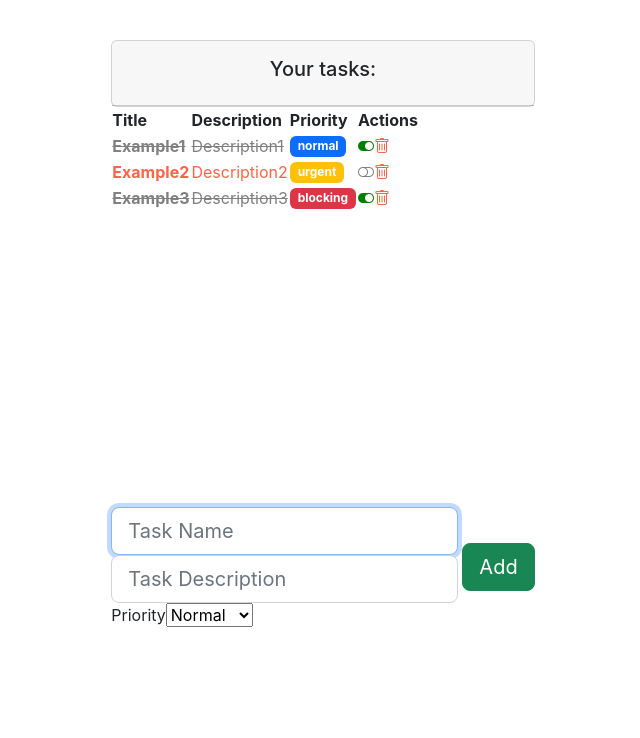
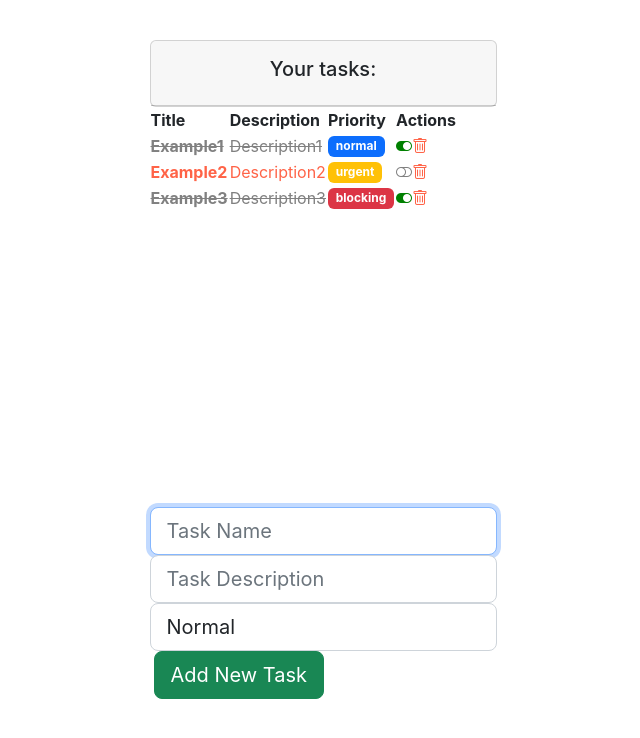
Before and after one commit to gioantonucci/OpenBootcamp, a React (Create React App) app in the folder React/hola-mundo/: page / in a window 1280 px wide. Shown: the top 738 px of the page, without its empty margins (317-957 px from the left). Built offline with nearby package versions, Linux system fonts and the light colour scheme.

Commit message:
task style

```diff
--- a/React/hola-mundo/src/components/container/task_list.jsx
+++ b/React/hola-mundo/src/components/container/task_list.jsx
@@ -35,7 +35,10 @@ const TaskListComponent = () => {
   //Control del ciclo de vida del componetne
   useEffect(() => {
     //console.log("Task State has been modified");
+    setTimeout(() =>{
     setLoading(false);
+  }, 2000 )
+
     return () => {
       // console.log("TaskList component is going to unmount...");
     };
@@ -107,6 +110,12 @@ const TaskListComponent = () => {
     );
   }
 
+  const loadingStyle = {
+    color: 'grey',
+    fontSize: '30px',
+    fontWeight: 'bold'
+  }
+
   return (
     <div>
       <div className="col-12">
@@ -122,10 +131,10 @@ const TaskListComponent = () => {
           data-mbd-perfect-scrollbar="true"
           style={{ position: "relative", height: "400px" }}
         >
-          {tasksTable}
+          {loading ? (<p style={loadingStyle}>Loading tasks...</p>) : tasksTable}
         </div>
       </div>
-      <TaskForm add={addTask}></TaskForm>
+      <TaskForm add={addTask} length={tasks.length}></TaskForm>
     </div>
   );
 };
--- a/React/hola-mundo/src/components/pure/forms/taskForm.jsx
+++ b/React/hola-mundo/src/components/pure/forms/taskForm.jsx
@@ -3,7 +3,7 @@ import PropTypes from "prop-types";
 import { LEVELS } from "../../../models/levels.enum";
 import { Task } from "../../../models/task.class";
 
-const TaskForm = ({ add }) => {
+const TaskForm = ({ add, length }) => {
   const nameRef = useRef("");
   const descriptionRef = useRef("");
   const levelRef = useRef(LEVELS.NORMAL);
@@ -17,6 +17,19 @@ const TaskForm = ({ add }) => {
       levelRef.current.value
     );
     add(newTask);
+  }
+
+  const normalStyle = {
+    color: 'blue',
+    fontWeight: 'bold'
+  }
+  const urgentStyle = {
+    color: 'yellow',
+    fontWeight: 'bold'
+  }
+  const blockStyle = {
+    color: 'red',
+    fontWeight: 'bold'
   }
 
   return (
@@ -41,26 +54,29 @@ const TaskForm = ({ add }) => {
           className="form-control form-control-lg"
           placeholder="Task Description"
           required
+        />
 
-        />
-        <label htmlFor="selectLevel" className="sr-only">
-          Priority
-        </label>
-        <select ref={levelRef} defaultValue={LEVELS.NORMAL} id="selectLevel">
-          <option value={LEVELS.NORMAL}>Normal</option>
-          <option value={LEVELS.URGENT}>Urgent</option>
-          <option value={LEVELS.BLOCKING}>Blocking</option>
+        <select
+          className="form-control form-control-lg"
+          ref={levelRef}
+          defaultValue={LEVELS.NORMAL}
+          id="selectLevel"
+        >
+          <option style={normalStyle} value={LEVELS.NORMAL}>Normal</option>
+          <option style={urgentStyle} value={LEVELS.URGENT}>Urgent</option>
+          <option style={blockStyle} value={LEVELS.BLOCKING}>Blocking</option>
         </select>
+        <button type="submit" className="btn btn-success btn-lg ms-1">
+          {length > 0 ? "Add New Task" : "Create your first task"}
+        </button>
       </div>
-      <button type="submit" className="btn btn-success btn-lg ms-1">
-        Add
-      </button>
     </form>
   );
 };
 
 TaskForm.protoTypes = {
   add: PropTypes.func.isRequired,
+  length: PropTypes.number.isRequired,
 };
 
 export default TaskForm;
```
